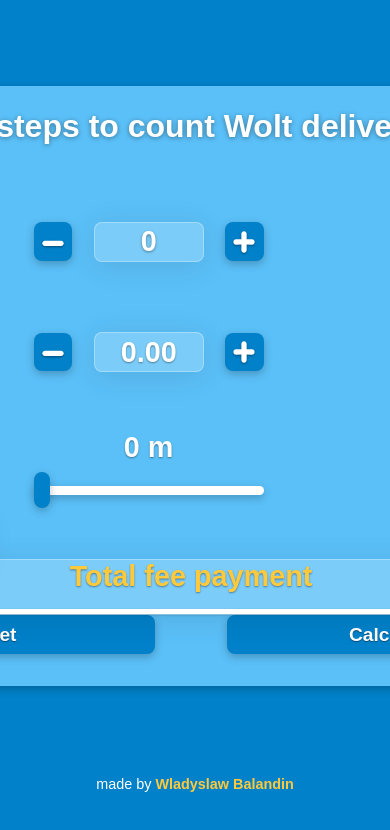
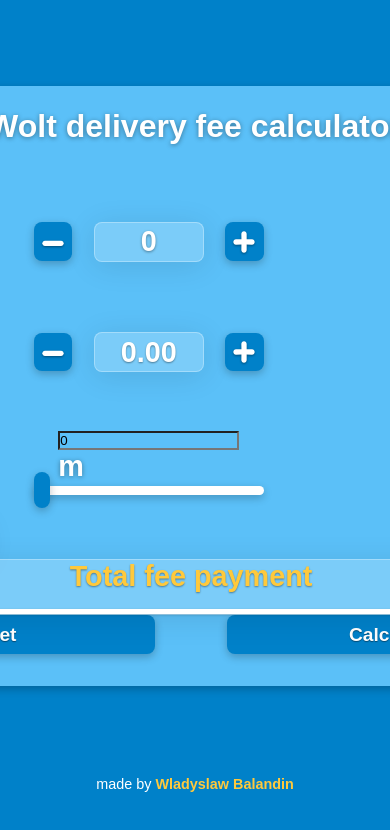
Before and after one commit to Double-w-B/WOLT_assignment-REACT-TS, a React (Create React App) app: page / in a window 390 px wide. Shown: the top 830 px of the page. Built offline with nearby package versions, Linux system fonts and the light colour scheme; a web font is replaced by a local one.

Commit message:
improved UI:
- added logic of title change depending on the window width

- added extra input for managing the distance value

```diff
--- a/src/App.tsx
+++ b/src/App.tsx
@@ -5,10 +5,24 @@
 import * as Styled from "./App.style";
 
 const App: React.FC = () => {
+  const [windowWidth, setWindowWidth] = React.useState(window.innerWidth);
+
+  React.useEffect(() => {
+    function checkWidowWidth() {
+      setWindowWidth(window.innerWidth);
+    }
+    window.addEventListener("resize", checkWidowWidth);
+    return () => window.removeEventListener("resize", checkWidowWidth);
+  });
+
   return (
     <Fragment>
       <main>
-        <Styled.Title>Easy steps to count Wolt delivery fee</Styled.Title>
+        <Styled.Title>
+          {windowWidth > 768
+            ? "Easy steps to count Wolt delivery fee"
+            : "Wolt delivery fee calculator"}
+        </Styled.Title>
         <AppProvider>
           <Styled.ValuesSection>
             <Component.CartItems />
--- a/src/components/DeliveryDistance/DeliveryDistance.tsx
+++ b/src/components/DeliveryDistance/DeliveryDistance.tsx
@@ -3,18 +3,27 @@
 import * as Styled from "./DeliveryDistance.style";
 import { AppContext } from "../../context/Context";
 
+type InputEvent = React.ChangeEvent<HTMLInputElement>;
+
 const DeliveryDistance: React.FC = () => {
   const { distance, setDistance } = React.useContext(AppContext);
 
   const isValue = +distance > 0;
-  const extraSpaceRegExp = /(?!^)(?=(?:\d{3})+(?:\.|$))/gm;
+
+  function handleInputChange(e: InputEvent) {
+    if (e.target.value === "") return setDistance("0");
+    if (isNaN(+e.target.value)) return;
+    if (+e.target.value > 20000) return setDistance("20000");
+    setDistance(+e.target.value);
+  }
 
   return (
     <Styled.DeliveryDistance isValue={isValue}>
       <div className="value">
-        <label htmlFor="distance">
-          {distance.toString().replace(extraSpaceRegExp, " ")} m
-        </label>
+        <div>
+          <input type="text" value={distance} onChange={handleInputChange} />
+          <p>m</p>
+        </div>
 
         <input
           type="range"
```
